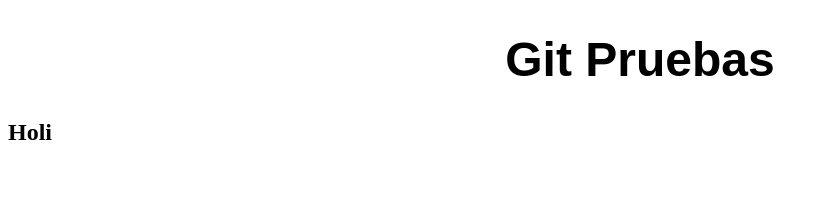
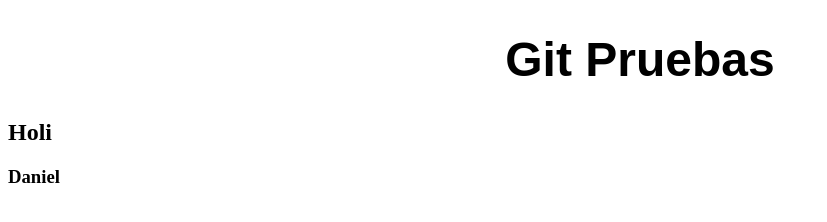
Before and after one commit to DanielArmR/Git-Guide, a plain HTML site: page index.html in a window 1280 px wide. Shown: the whole page, without its empty margins (0-827 px from the left). Drawn offline with Linux system fonts and the light colour scheme.

Commit message:
Tercer Commit

```diff
--- a/index.html
+++ b/index.html
@@ -9,6 +9,7 @@
 <body>
     <h1>Git Pruebas</h1>
     <h2>Holi</h2>
+    <h3>Daniel</h3>
     <script src="js/index.js"></script>
 </body>
 </html>
```
